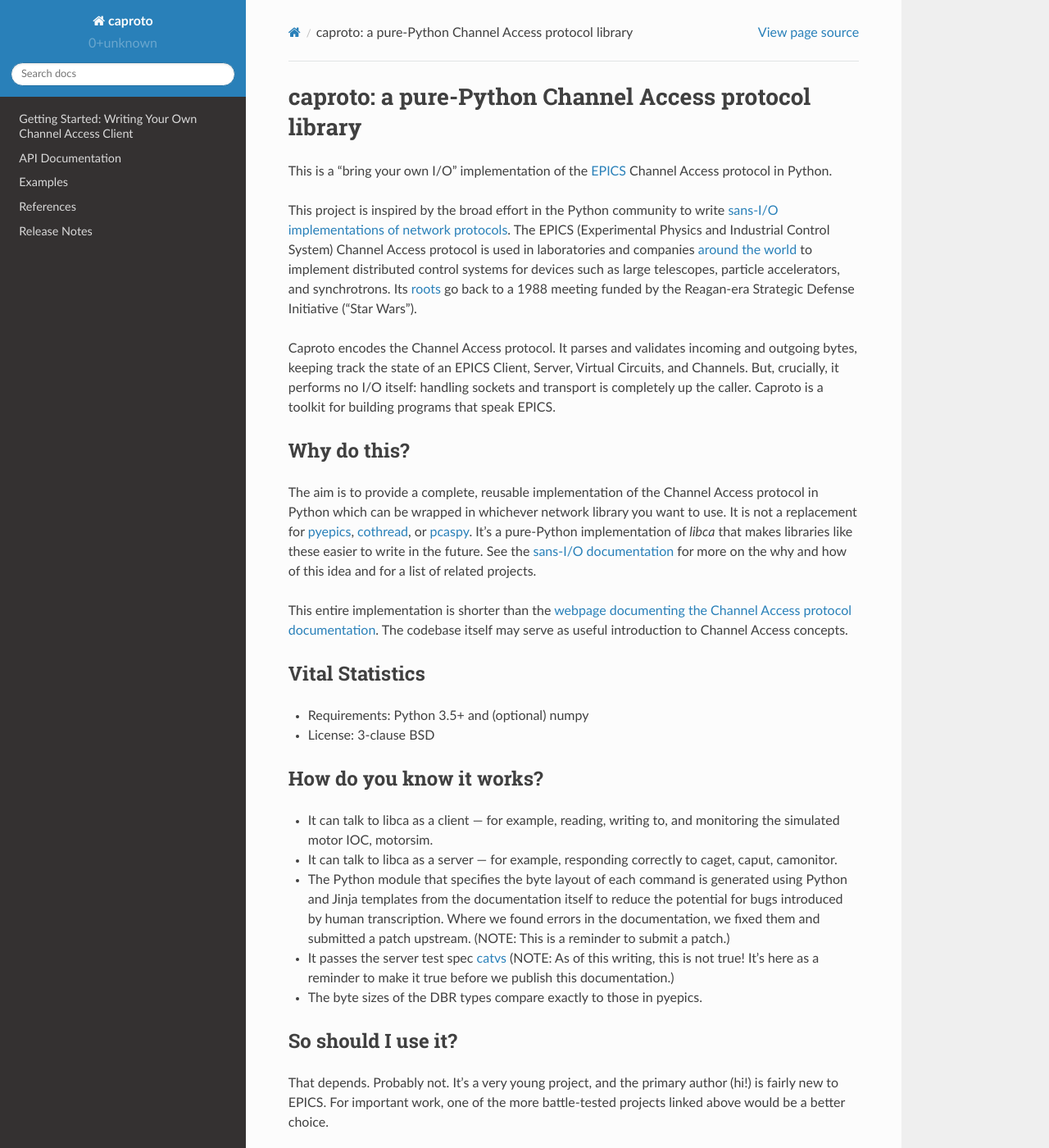
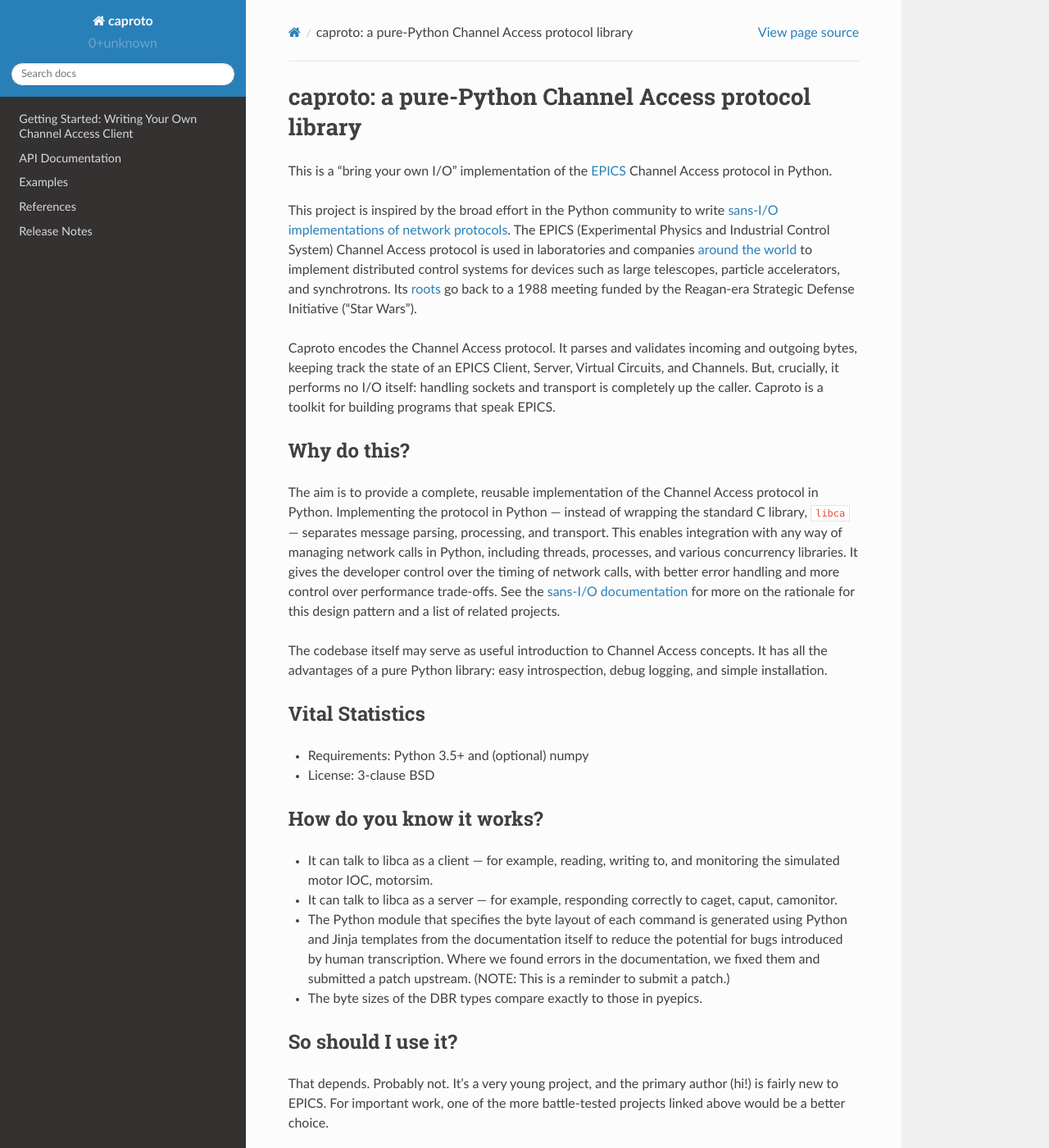
Before and after one commit to caproto/caproto, a Sphinx documentation site: the page built from doc/source/index.rst, in a window 1280 px wide and 1400 px high. Shown: the whole window at 82% size. Built offline with Sphinx 7.4.7 and the Read the Docs theme 2.0.0, drawn with Linux system fonts in a browser that asks for light colours.

Commit message:
DOC: Update front page.

```diff
--- a/doc/source/index.rst
+++ b/doc/source/index.rst
@@ -26,19 +26,18 @@
 ============
 
 The aim is to provide a complete, reusable implementation of the Channel Access
-protocol in Python which can be wrapped in whichever network library you want
-to use. It is not a replacement for
-`pyepics <https://github.com/pyepics/pyepics>`_,
-`cothread <http://controls.diamond.ac.uk/downloads/python/cothread/>`_, or
-`pcaspy <https://pcaspy.readthedocs.io>`_. It's a pure-Python implementation
-of *libca* that makes libraries like these easier to write in the
-future. See the `sans-I/O documentation <http://sans-io.readthedocs.io/>`_ for
-more on the why and how of this idea and for a list of related projects.
+protocol in Python. Implementing the protocol in Python --- instead of wrapping
+the standard C library, ``libca`` --- separates message parsing, processing,
+and transport. This enables integration with any way of managing network calls
+in Python, including threads, processes, and various concurrency libraries. It
+gives the developer control over the timing of network calls, with better error
+handling and more control over performance trade-offs. See the
+`sans-I/O documentation <http://sans-io.readthedocs.io/>`_ for more on the
+rationale for this design pattern and a list of related projects.
 
-This entire implementation is shorter than the
-`webpage documenting the Channel Access protocol documentation <http://www.aps.anl.gov/epics/base/R3-16/0-docs/CAproto/index.html>`_.
 The codebase itself may serve as useful introduction to Channel Access
-concepts.
+concepts. It has all the advantages of a pure Python library: easy
+introspection, debug logging, and simple installation.
 
 Vital Statistics
 ================
@@ -58,10 +57,6 @@
   the potential for bugs introduced by human transcription. Where we
   found errors in the documentation, we fixed them and submitted a patch
   upstream. (NOTE: This is a reminder to submit a patch.)
-* It passes the server test spec
-  `catvs <https://github.com/mdavidsaver/catvs>`_ (NOTE: As
-  of this writing, this is not true! It's here as a reminder to make it true
-  before we publish this documentation.)
 * The byte sizes of the DBR types compare exactly to those in pyepics.
 
 So should I use it?
```
